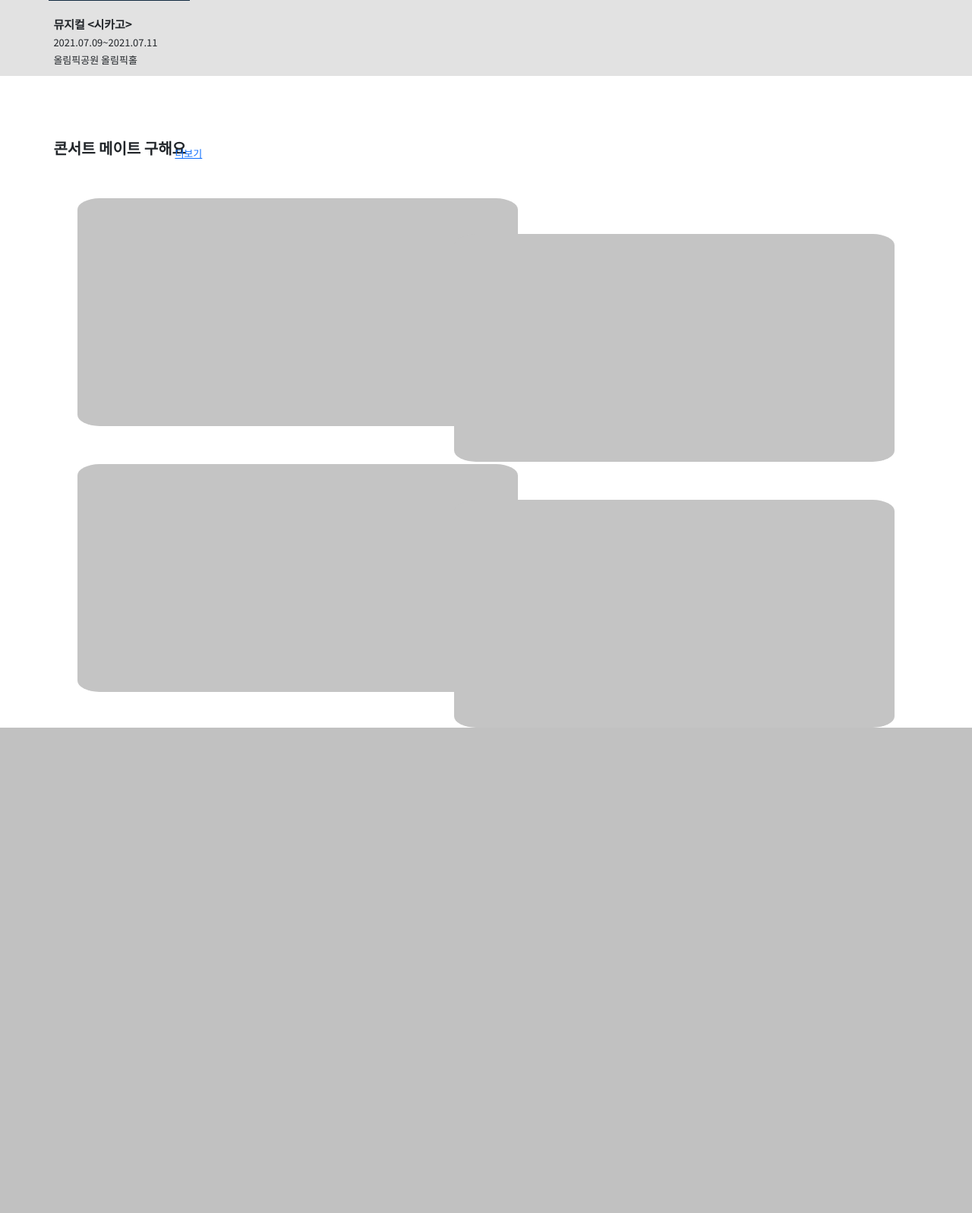
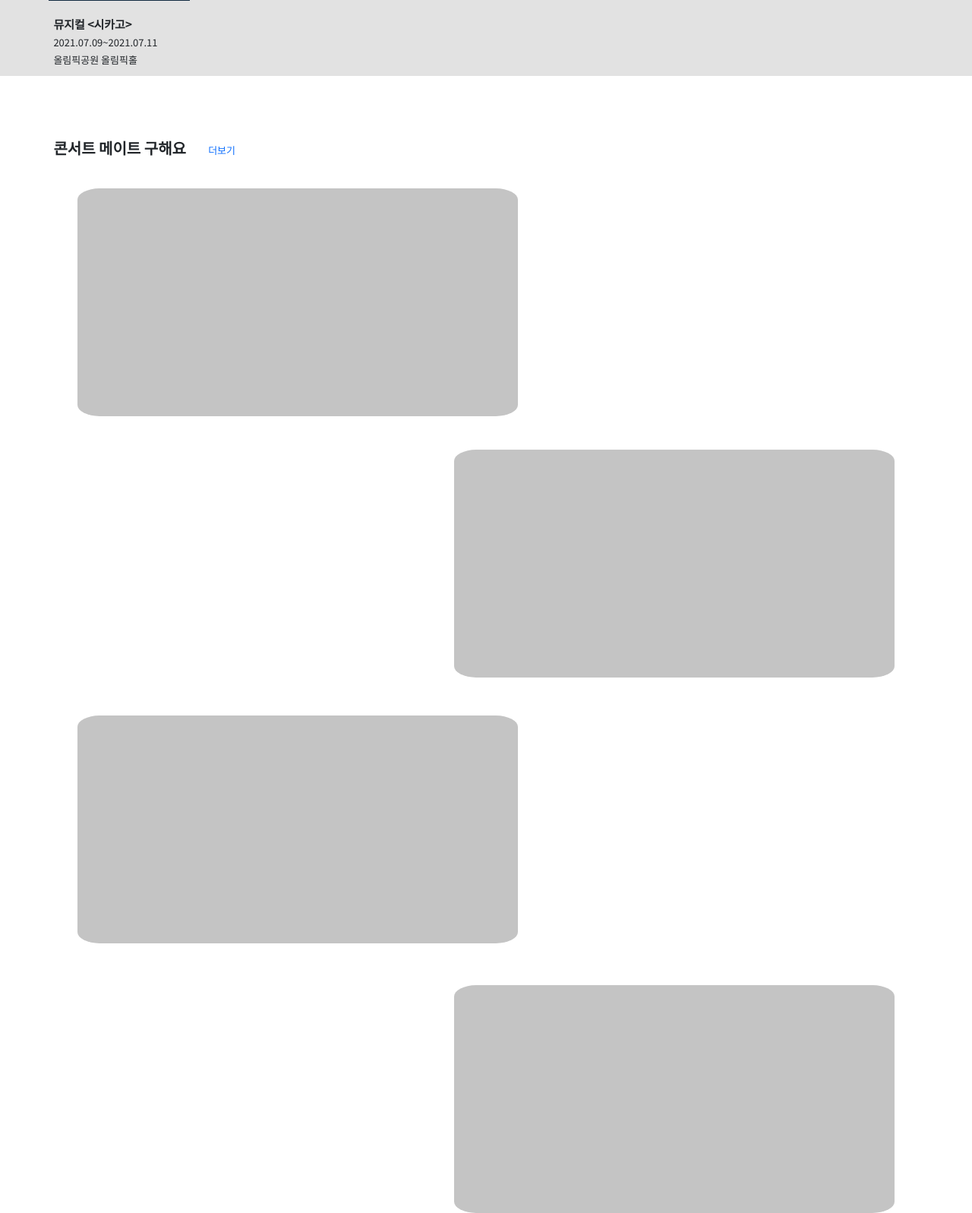
Before and after one commit to CBNULikelion9th/ConcertMeet, a Django app: page / in a window 1280 px wide. Shown: the part 425-2022 px from the top of the page at 76% size. Before the commit the page ends 1383 px from the top, so only its background shows below. Run offline with Django 3.2, Linux system fonts and the light colour scheme; some libraries are stand-ins or nearby versions.

Commit message:
main page 수정

```diff
--- a/meetapp/static/blog/post_home.css
+++ b/meetapp/static/blog/post_home.css
@@ -64,7 +64,7 @@ body{
 
 /* 콘서트 메이트 */
 .concert_mate .title{
-  display: block;
+  display: inline-block;
   font-size: var(--font-large);
   font-weight: bold;
   padding-left: 5.5%;
@@ -72,34 +72,36 @@ body{
 }
 
 .concert_mate .more_info{
-  display: block;
+  display: inline-block;
   font-size: var(--font-small);
-  padding-left: 18%;
-  margin-top: -1.4%;
+  padding-left: 2%;
 }
 
 /* 기준 */
 .concert_mate .list .all{
+  display: inline-block;
   width: 580px;
   height: 300px;
   border-radius: 5%;
   margin-left: 8%;
-  margin-top: 50px;
+  margin-top: 3%;
   background: #C4C4C4;
 }
 
 /* 기준 */
 .concert_mate .list .hiphop{
+  display: inline-block;
   width: 580px;
   height: 300px;
   border-radius: 5%;
   float: right;
   margin-right: 8%;
-  margin-top: -19.8%;
+  margin-top: 3%;
   background: #C4C4C4;
 }
 
 .concert_mate .list .ballad{
+  display: inline-block;
   width: 580px;
   height: 300px;
   border-radius: 5%;
@@ -109,12 +111,12 @@ body{
 }
 
 .concert_mate .list .indi{
+  display: inline-block;
   width: 580px;
   height: 300px;
   border-radius: 5%;
   float: right;
   margin-right: 8%;
-  margin-top: -19.8%;
+  margin-top: 50px;
   background: #C4C4C4;
 }
-}
```
